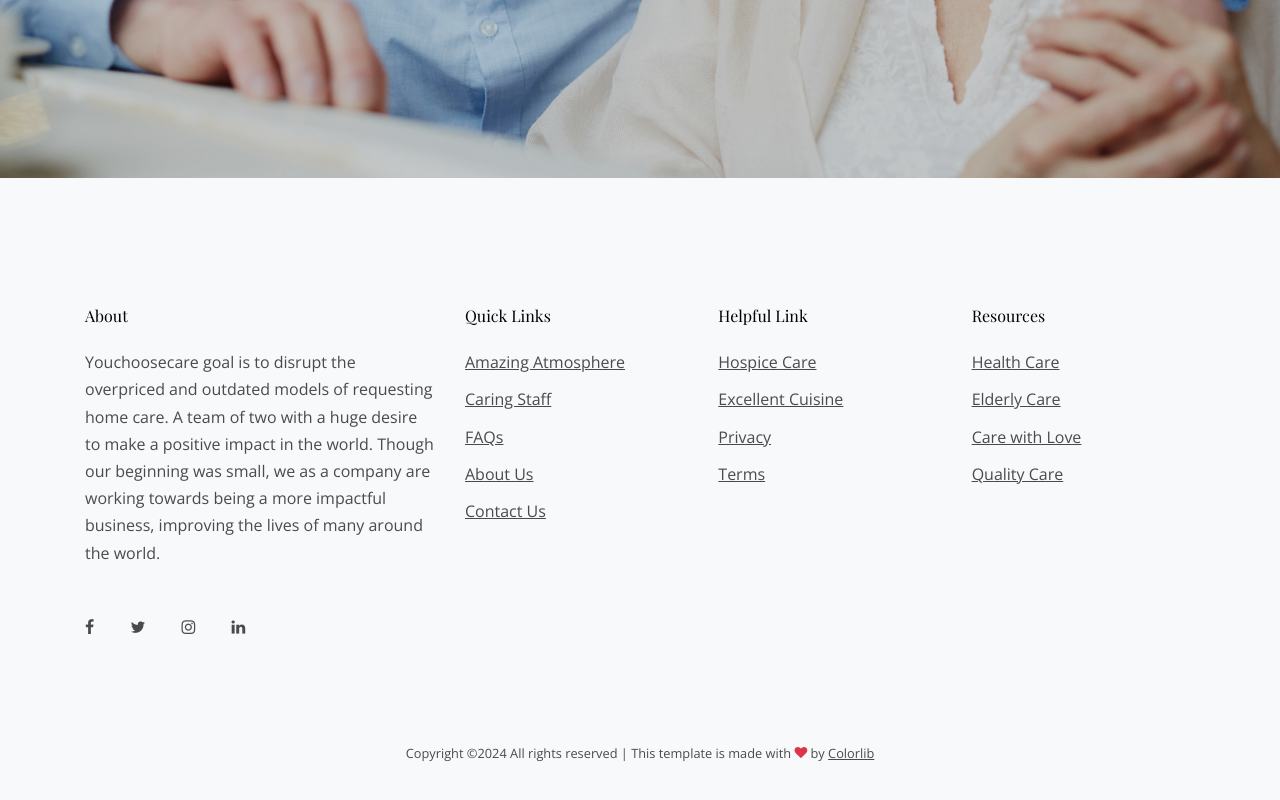
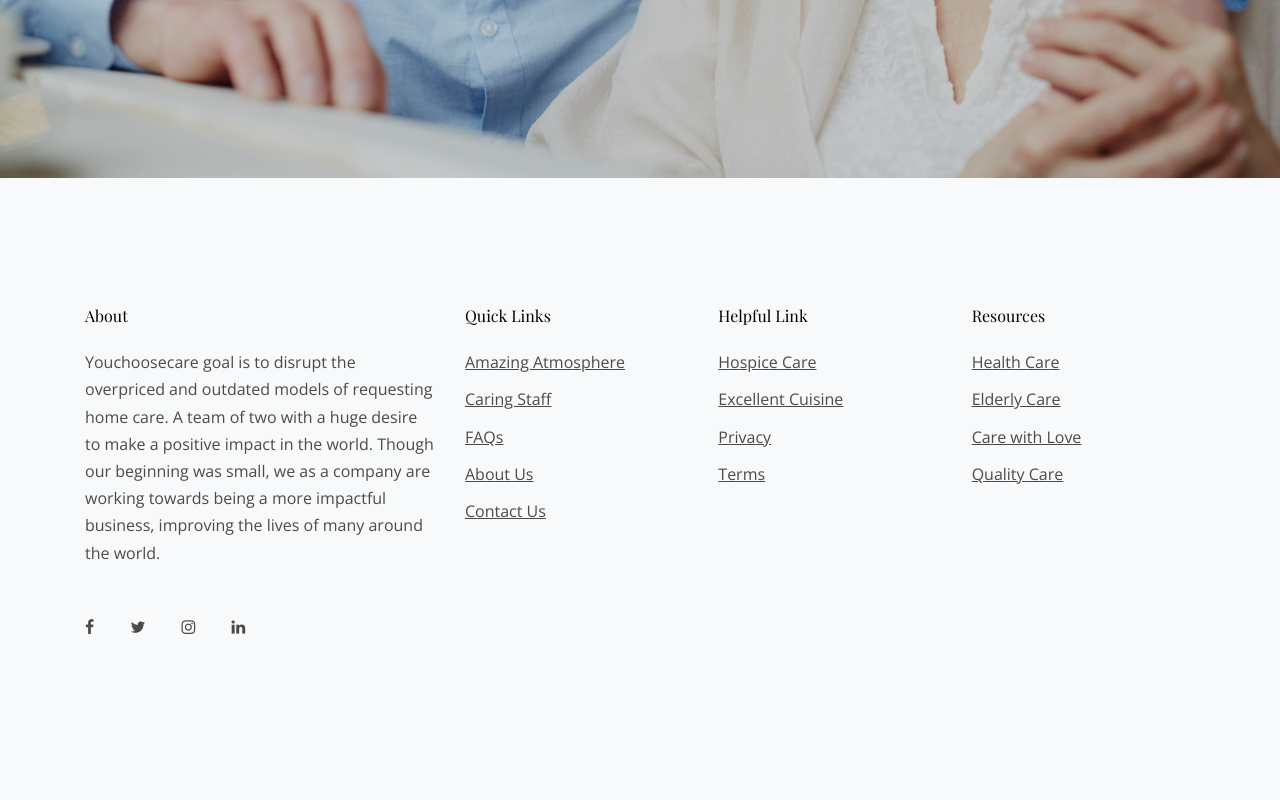
Before and after one commit to ItamarTati/you-choose-website, a plain HTML site: page about.html in a window 1280 px wide. Shown: the part 622-1422 px from the top of the page. Drawn offline with nearby package versions, Linux system fonts and the light colour scheme; files whose address does not match are found by name.

Commit message:
removed copywrite

```diff
--- a/about.html
+++ b/about.html
@@ -319,18 +319,6 @@
           </div>
         </div>
       </div>
-      <div class="row text-center">
-        <div class="col-md-12">
-          <div class="border-top pt-5">
-            <p class="copyright"><small>
-              <!-- Link back to Colorlib can't be removed. Template is licensed under CC BY 3.0. -->
-              Copyright &copy;<script>document.write(new Date().getFullYear());</script> All rights reserved | This template is made with <i class="icon-heart text-danger" aria-hidden="true"></i> by <a href="https://colorlib.com" target="_blank" >Colorlib</a>
-              <!-- Link back to Colorlib can't be removed. Template is licensed under CC BY 3.0. --></small></p>
-
-            </div>
-          </div>
-
-        </div>
       </div>
     </div>
   </div>
```
Also changed, not shown: index.html (+0 -12 lines).
